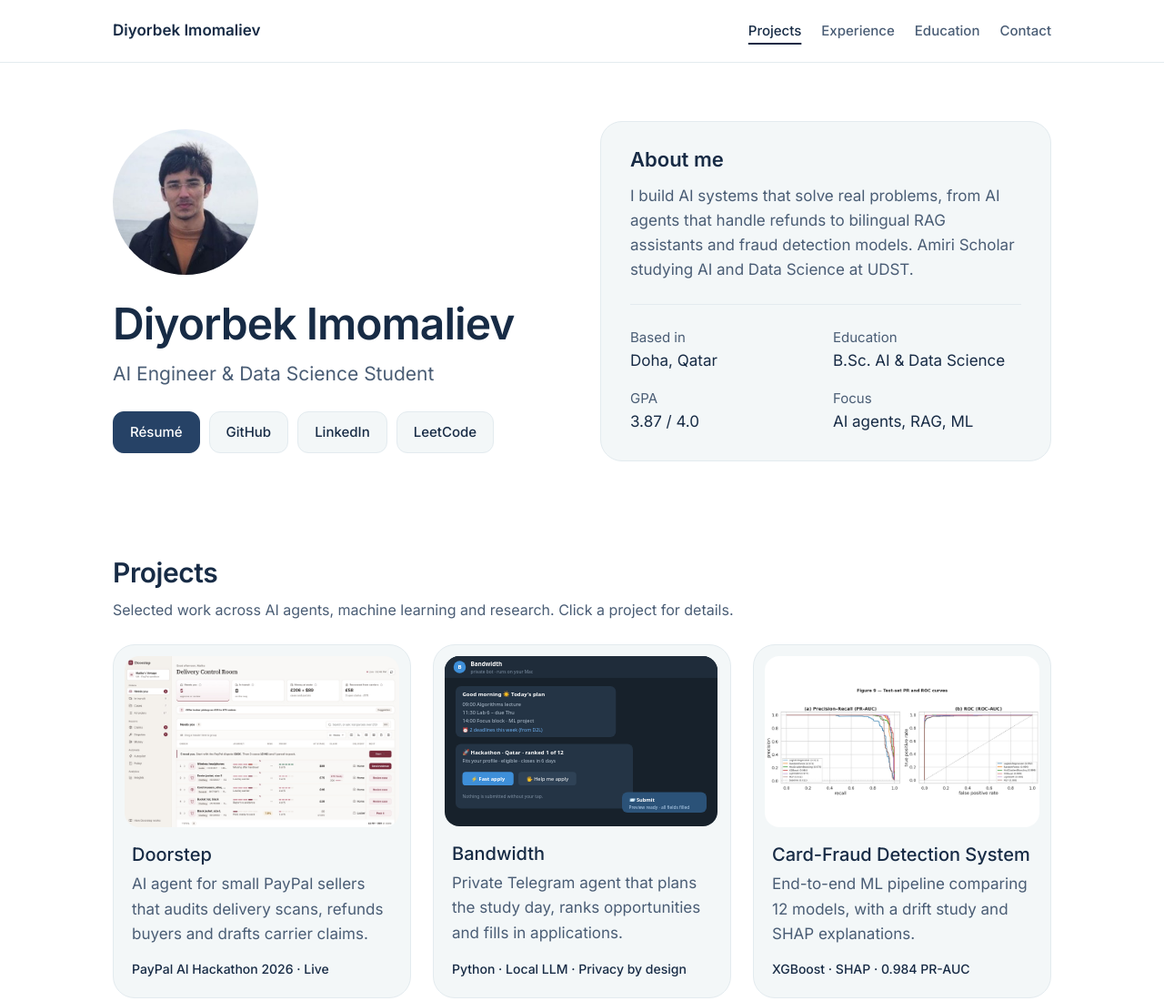
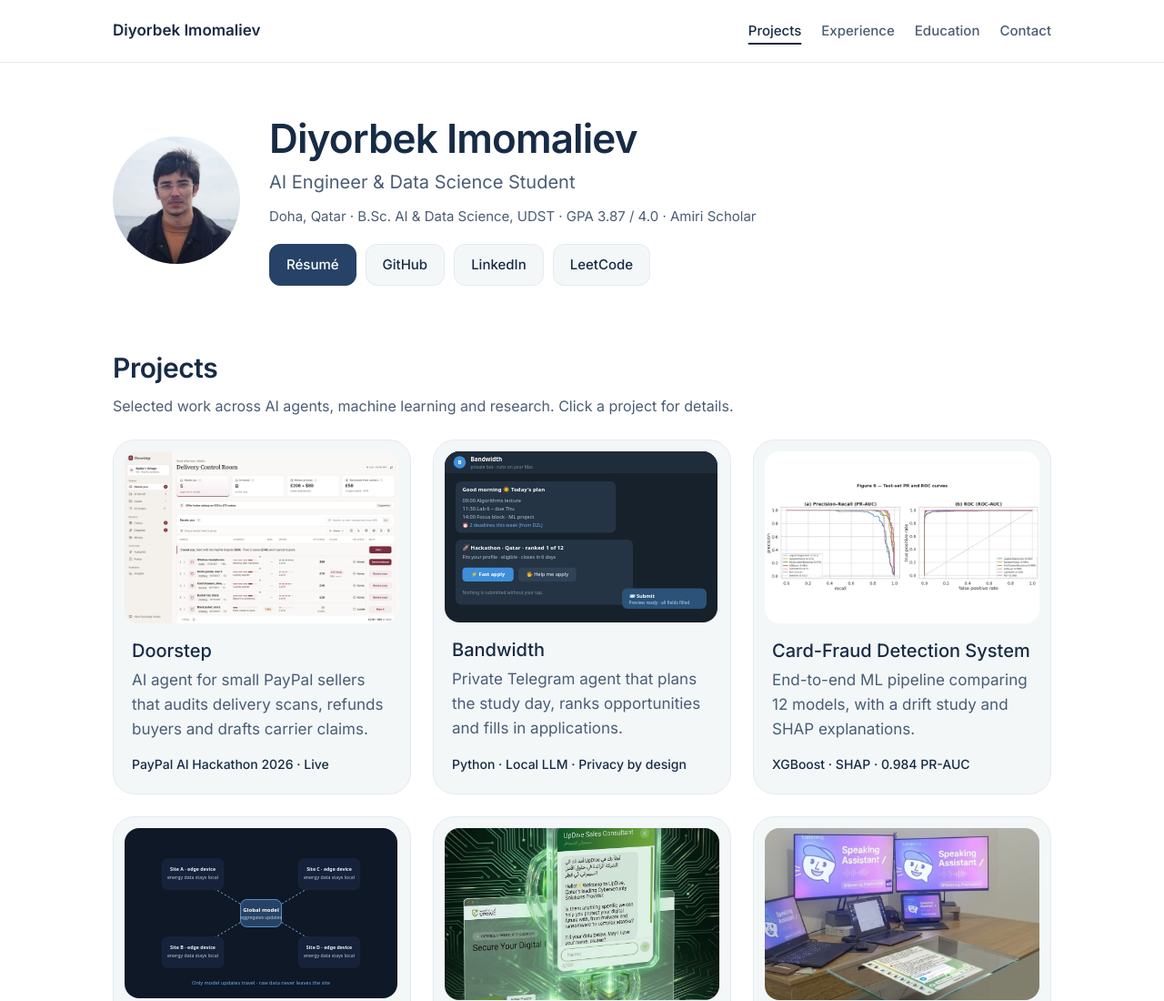
Before and after one commit to DiyorbekImomaliyev/portfolio, a plain HTML site: page index.html in a window 1280 px wide. Shown: the top 1100 px of the page at 91% size. Drawn offline with Linux system fonts and the light colour scheme.

Commit message:
Remove About card; compact intro with key facts
Co-Authored-By: Claude Sonnet 5.5 <noreply@anthropic.com>

```diff
--- a/index.html
+++ b/index.html
@@ -34,44 +34,17 @@
   <main id="main">
     <!-- ========== HERO ========== -->
     <header class="hero container">
+      <img class="profile-photo" src="images/me.jpg" alt="Diyorbek Imomaliev">
       <div>
-        <img class="profile-photo" src="images/me.jpg" alt="Diyorbek Imomaliev">
         <h1>Diyorbek Imomaliev</h1>
         <p class="subtitle">AI Engineer &amp; Data Science Student</p>
+        <p class="facts muted">Doha, Qatar · B.Sc. AI &amp; Data Science, UDST · GPA 3.87 / 4.0 · Amiri Scholar</p>
 
         <div class="buttons">
           <a href="resume.pdf" class="button button-primary">Résumé</a>
           <a href="https://github.com/DiyorbekImomaliyev" class="button" target="_blank" rel="noopener">GitHub</a>
           <a href="https://www.linkedin.com/in/diyorbek-imomaliev-90112925b/" class="button" target="_blank" rel="noopener">LinkedIn</a>
           <a href="https://leetcode.com/u/CR_DATA_SCIENCE/" class="button" target="_blank" rel="noopener">LeetCode</a>
-        </div>
-      </div>
-
-      <div class="card">
-        <h2>About me</h2>
-        <p class="muted">
-          I build AI systems that solve real problems, from AI agents that handle refunds
-          to bilingual RAG assistants and fraud detection models. Amiri Scholar studying
-          AI and Data Science at UDST.
-        </p>
-
-        <div class="about-facts">
-          <div>
-            <p class="muted small">Based in</p>
-            <p>Doha, Qatar</p>
-          </div>
-          <div>
-            <p class="muted small">Education</p>
-            <p>B.Sc. AI &amp; Data Science</p>
-          </div>
-          <div>
-            <p class="muted small">GPA</p>
-            <p>3.87 / 4.0</p>
-          </div>
-          <div>
-            <p class="muted small">Focus</p>
-            <p>AI agents, RAG, ML</p>
-          </div>
         </div>
       </div>
     </header>
--- a/style.css
+++ b/style.css
@@ -164,32 +164,39 @@ p {
 
 /* ========== HERO ========== */
 .hero {
-  display: grid;
-  grid-template-columns: 1fr 1fr;
-  gap: 40px;
+  display: flex;
   align-items: center;
-  padding-top: 64px;
-  padding-bottom: 40px;
+  gap: 32px;
+  padding-top: 56px;
+  padding-bottom: 8px;
 }
 
 .profile-photo {
-  display: block;
-  width: 160px;
-  height: 160px;
+  flex: none;
+  width: 140px;
+  height: 140px;
   border-radius: 50%;
   object-fit: cover;
 }
 
 .hero h1 {
-  margin-top: 24px;
-  font-size: 48px;
+  font-size: 44px;
   letter-spacing: -0.02em;
 }
 
 .subtitle {
-  margin-top: 8px;
-  font-size: 21px;
+  margin-top: 4px;
+  font-size: 20px;
   color: var(--text-light);
+}
+
+.facts {
+  margin-top: 10px;
+  font-size: 15px;
+}
+
+.hero .buttons {
+  margin-top: 18px;
 }
 
 /* ========== CARDS (about, experience, education) ========== */
@@ -198,15 +205,6 @@ p {
   border: 1px solid var(--border);
   border-radius: 24px;
   padding: 28px 32px;
-}
-
-.about-facts {
-  display: grid;
-  grid-template-columns: 1fr 1fr;
-  gap: 16px;
-  margin-top: 24px;
-  padding-top: 24px;
-  border-top: 1px solid var(--border);
 }
 
 /* ========== SECTIONS ========== */
@@ -716,7 +714,6 @@ p {
     padding: 9px 15px;
   }
 
-  .hero,
   .project-grid,
   .research,
   .two-cards {
@@ -724,16 +721,19 @@ p {
   }
 
   .hero {
-    padding-top: 40px;
+    flex-direction: column;
+    align-items: flex-start;
+    gap: 20px;
+    padding-top: 36px;
   }
 
   .hero h1 {
-    font-size: 38px;
+    font-size: 34px;
   }
 
   .profile-photo {
-    width: 128px;
-    height: 128px;
+    width: 112px;
+    height: 112px;
   }
 
   .card {
```
